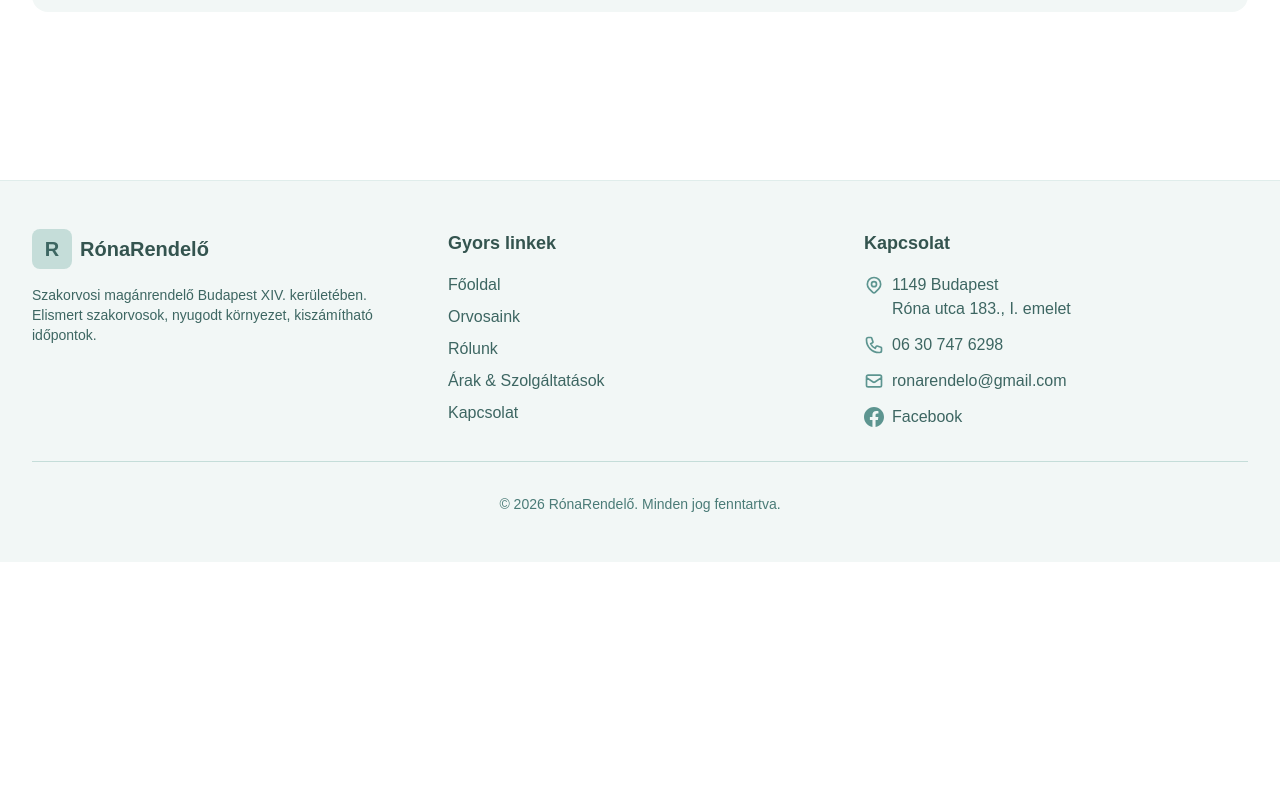
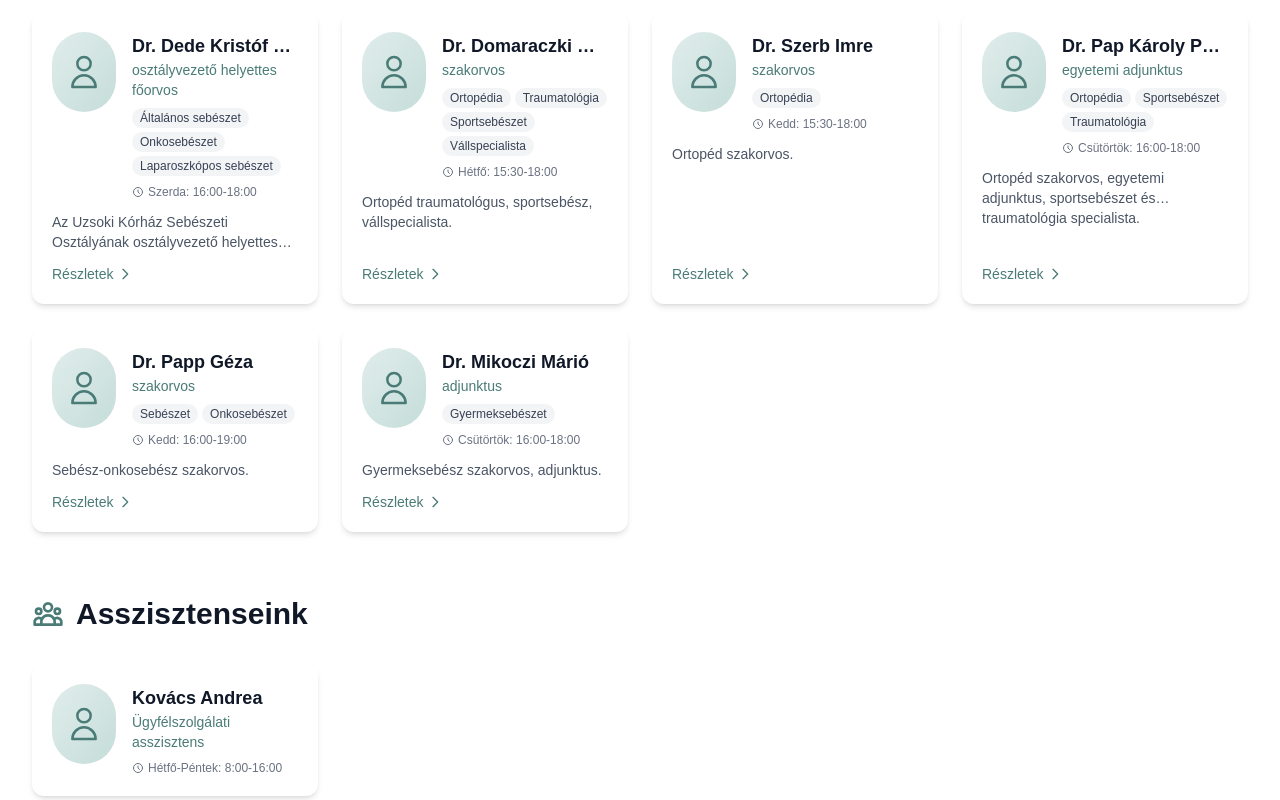
Before and after one commit to krisztajo/rona-appointment, a Next.js app: page /munkatarsaink in a window 1280 px wide. Shown: the part 760-1560 px from the top of the page. Before the commit the page ends 1322 px from the top, so only its background shows below. Built offline with nearby package versions, Linux system fonts and the light colour scheme.

Commit message:
fix: Add missing StaffCard.tsx and other component updates to git
- StaffCard.tsx was created but not committed
- Updated DoctorCard, BookingButton, Footer, Header with new paths
- Updated doctors.ts with staffType field for all staff members

```diff
--- a/src/components/BookingButton.tsx
+++ b/src/components/BookingButton.tsx
@@ -29,7 +29,7 @@ export default function BookingButton({ slug }: BookingButtonProps) {
   if (isAuthenticated && user && allowedRoles.includes(user.role)) {
     return (
       <Link
-        href={`/orvosaink/${slug}/foglalas`}
+        href={`/munkatarsaink/${slug}/foglalas`}
         className="inline-flex items-center gap-2 bg-rona-500 text-white px-6 py-3 rounded-lg hover:bg-rona-600 transition-colors font-medium"
       >
         <svg className="w-5 h-5" fill="none" stroke="currentColor" viewBox="0 0 24 24">
--- a/src/components/DoctorCard.tsx
+++ b/src/components/DoctorCard.tsx
@@ -8,7 +8,7 @@ interface DoctorCardProps {
 
 export default function DoctorCard({ doctor }: DoctorCardProps) {
   return (
-    <Link href={`/orvosaink/${doctor.id}`} className="group h-full">
+    <Link href={`/munkatarsaink/${doctor.id}`} className="group h-full">
       <div className="bg-white rounded-xl shadow-md overflow-hidden hover:shadow-xl transition-shadow duration-300 p-5 h-full flex flex-col">
         <div className="flex items-start gap-4">
           {/* Small oval photo */}
--- a/src/components/Footer.tsx
+++ b/src/components/Footer.tsx
@@ -30,8 +30,8 @@ export default function Footer() {
                 </Link>
               </li>
               <li>
-                <Link href="/orvosaink" className="hover:text-rona-500 transition-colors">
-                  Orvosaink
+                <Link href="/munkatarsaink" className="hover:text-rona-500 transition-colors">
+                  Munkatársaink
                 </Link>
               </li>
                 <li>
--- a/src/components/Header.tsx
+++ b/src/components/Header.tsx
@@ -10,7 +10,7 @@ import { useAuth } from "@/contexts/AuthContext";
 const navigation = [
   { name: "Főoldal", href: "/" },
   { name: "Rólunk", href: "/rolunk" },
-  { name: "Orvosaink", href: "/orvosaink" },
+  { name: "Munkatársaink", href: "/munkatarsaink" },
   { name: "Árak & Szolgáltatások", href: "/szolgaltatasok" },
   { name: "Kapcsolat", href: "/kapcsolat" },
 ];
--- /dev/null
+++ b/src/components/StaffCard.tsx
@@ -0,0 +1,95 @@
+import Link from "next/link";
+import Image from "next/image";
+import { StaffMember } from "@/data/doctors";
+
+interface StaffCardProps {
+  staff: StaffMember;
+  linkPrefix?: string;
+}
+
+export default function StaffCard({ staff, linkPrefix = "/munkatarsaink" }: StaffCardProps) {
+  const isDoctor = staff.staffType === "doctor";
+  const href = isDoctor ? `${linkPrefix}/${staff.id}` : "#";
+
+  const CardContent = () => (
+    <div className="bg-white rounded-xl shadow-md overflow-hidden hover:shadow-xl transition-shadow duration-300 p-5 h-full flex flex-col">
+      <div className="flex items-start gap-4">
+        {/* Photo */}
+        <div className="flex-shrink-0">
+          <div className="w-16 h-20 rounded-full bg-gradient-to-br from-rona-100 to-rona-200 flex items-center justify-center overflow-hidden">
+            <svg className="w-10 h-10 text-rona-600" fill="none" stroke="currentColor" viewBox="0 0 24 24">
+              <path strokeLinecap="round" strokeLinejoin="round" strokeWidth={1.5} d="M16 7a4 4 0 11-8 0 4 4 0 018 0zM12 14a7 7 0 00-7 7h14a7 7 0 00-7-7z" />
+            </svg>
+            {/* Uncomment when images are available:
+            <Image
+              src={staff.image}
+              alt={staff.name}
+              width={64}
+              height={80}
+              className="object-cover w-full h-full"
+            />
+            */}
+          </div>
+        </div>
+
+        {/* Info */}
+        <div className="flex-1 min-w-0">
+          <h3 className="text-lg font-bold text-gray-900 group-hover:text-rona-600 transition-colors truncate">
+            {staff.name}
+          </h3>
+          <p className="text-rona-600 text-sm font-medium mb-2">{staff.title}</p>
+
+          {/* For doctors: show specialties */}
+          {isDoctor && staff.specialties && staff.specialties.length > 0 && (
+            <div className="flex flex-wrap gap-1 mb-2">
+              {staff.specialties.map((specialty) => (
+                <span
+                  key={specialty}
+                  className="text-xs bg-gray-100 text-gray-700 px-2 py-0.5 rounded-full"
+                >
+                  {specialty}
+                </span>
+              ))}
+            </div>
+          )}
+
+          {/* Schedule */}
+          {staff.schedule && (
+            <div className="flex items-center gap-1 text-xs text-gray-500">
+              <svg className="w-3 h-3" fill="none" stroke="currentColor" viewBox="0 0 24 24">
+                <path strokeLinecap="round" strokeLinejoin="round" strokeWidth={2} d="M12 8v4l3 3m6-3a9 9 0 11-18 0 9 9 0 0118 0z" />
+              </svg>
+              <span className="truncate">{staff.schedule}</span>
+            </div>
+          )}
+        </div>
+      </div>
+
+      {/* Short bio - only for doctors */}
+      {isDoctor && staff.shortBio && (
+        <p className="text-gray-600 text-sm line-clamp-2 mt-3 flex-grow">{staff.shortBio}</p>
+      )}
+
+      {/* CTA - only for doctors */}
+      {isDoctor && (
+        <div className="mt-3 flex items-center text-rona-600 font-medium text-sm group-hover:text-rona-700">
+          <span>Részletek</span>
+          <svg className="w-4 h-4 ml-1 group-hover:translate-x-1 transition-transform" fill="none" stroke="currentColor" viewBox="0 0 24 24">
+            <path strokeLinecap="round" strokeLinejoin="round" strokeWidth={2} d="M9 5l7 7-7 7" />
+          </svg>
+        </div>
+      )}
+    </div>
+  );
+
+  // For doctors, wrap in Link. For assistants, just render the card
+  return isDoctor ? (
+    <Link href={href} className="group h-full">
+      <CardContent />
+    </Link>
+  ) : (
+    <div className="h-full">
+      <CardContent />
+    </div>
+  );
+}
--- a/src/data/doctors.ts
+++ b/src/data/doctors.ts
@@ -1,7 +1,10 @@
-export interface Doctor {
+export type StaffType = 'doctor' | 'assistant';
+
+export interface StaffMember {
   id: string;
   name: string;
   title: string;
+  staffType: StaffType;
   specialties: string[];
   schedule: string;
   image: string;
@@ -13,11 +16,15 @@ export interface Doctor {
   website?: string;
 }
 
-export const doctors: Doctor[] = [
+// Backward compatibility
+export type Doctor = StaffMember;
+
+export const doctors: StaffMember[] = [
   {
     id: "dr-csitos-agnes",
     name: "Dr. Csitos Ágnes",
     title: "rendelővezető",
+    staffType: "doctor",
     specialties: ["Bőrgyógyászat", "Gyerekbőrgyógyászat", "Kozmetológia"],
     schedule: "Kedd: 15:30-18:00, Péntek: 8:00-12:00",
     image: "/images/doctors/dr-csitos-agnes.jpg",
@@ -46,6 +53,7 @@ Fő érdeklődési területem az ér-, valamint a festéksejtes anyajegyek gondo
     id: "dr-vasarhelyi-gabor",
     name: "Dr. Vásárhelyi Gábor",
     title: "rendelővezető",
+    staffType: "doctor",
     specialties: ["Ortopédia", "Sportsebészet", "Traumatológia"],
     schedule: "Szerda: 15:30-18:00",
     image: "/images/doctors/dr-vasarhelyi-gabor.jpg",
@@ -72,6 +80,7 @@ A RónaRendelő-ben lehetőség van az előzményi adatok, fizikális vizsgálat
     id: "dr-nahm-krisztina",
     name: "Dr. Náhm Krisztina",
     title: "főorvos",
+    staffType: "doctor",
     specialties: ["UH diagnosztika", "Radiológia"],
     schedule: "Hétfő: 16:00-18:00",
     image: "/images/doctors/dr-nahm-krisztina.jpg",
@@ -101,6 +110,7 @@ Rendelőnkben a legkülönfélébb ultrahang vizsgálatokat végezzük. Az elvé
     id: "dr-toth-zoltan",
     name: "Dr. Tóth Zoltán",
     title: "osztályvezető főorvos, PhD",
+    staffType: "doctor",
     specialties: ["Urológia", "Onkosebészet"],
     schedule: "Hétfő: 15:00-20:00",
     image: "/images/doctors/dr-toth-zoltan.jpg",
@@ -126,6 +136,7 @@ Várom, hogy segíthessek Önnek is egészsége megőrzésében és gyógyítás
     id: "dr-dede-kristof",
     name: "Dr. Dede Kristóf Ph.D.",
     title: "osztályvezető helyettes főorvos",
+    staffType: "doctor",
     specialties: ["Általános sebészet", "Onkosebészet", "Laparoszkópos sebészet"],
     schedule: "Szerda: 16:00-18:00",
     image: "/images/doctors/dr-dede-kristof.jpg",
@@ -153,6 +164,7 @@ További kiemelt érdeklődési területem a sportsérv sebészete. A rendelése
     id: "dr-domaraczki-oliver",
     name: "Dr. Domaraczki Olivér",
     title: "szakorvos",
+    staffType: "doctor",
     specialties: ["Ortopédia", "Traumatológia", "Sportsebészet", "Vállspecialista"],
     schedule: "Hétfő: 15:30-18:00",
     image: "/images/doctors/dr-domaraczki-oliver.jpg",
@@ -169,6 +181,7 @@ További kiemelt érdeklődési területem a sportsérv sebészete. A rendelése
     id: "dr-szerb-imre",
     name: "Dr. Szerb Imre",
     title: "szakorvos",
+    staffType: "doctor",
     specialties: ["Ortopédia"],
     schedule: "Kedd: 15:30-18:00",
     image: "/images/doctors/dr-szerb-imre.jpg",
@@ -184,6 +197,7 @@ További kiemelt érdeklődési területem a sportsérv sebészete. A rendelése
     id: "dr-pap-karoly",
     name: "Dr. Pap Károly Ph.D.",
     title: "egyetemi adjunktus",
+    staffType: "doctor",
     specialties: ["Ortopédia", "Sportsebészet", "Traumatológia"],
     schedule: "Csütörtök: 16:00-18:00",
     image: "/images/doctors/dr-pap-karoly.jpg",
@@ -200,6 +214,7 @@ További kiemelt érdeklődési területem a sportsérv sebészete. A rendelése
     id: "dr-papp-geza",
     name: "Dr. Papp Géza",
     title: "szakorvos",
+    staffType: "doctor",
     specialties: ["Sebészet", "Onkosebészet"],
     schedule: "Kedd: 16:00-19:00",
     image: "/images/doctors/dr-papp-geza.jpg",
@@ -215,6 +230,7 @@ További kiemelt érdeklődési területem a sportsérv sebészete. A rendelése
     id: "dr-mikoczi-mario",
     name: "Dr. Mikoczi Márió",
     title: "adjunktus",
+    staffType: "doctor",
     specialties: ["Gyermeksebészet"],
     schedule: "Csütörtök: 16:00-18:00",
     image: "/images/doctors/dr-mikoczi-mario.jpg",
@@ -225,6 +241,21 @@ További kiemelt érdeklődési területem a sportsérv sebészete. A rendelése
       "Gyermeksebészeti konzultáció",
       "Kisebb gyermeksebészeti beavatkozások"
     ]
+  },
+  {
+    id: "kovacs-andrea",
+    name: "Kovács Andrea",
+    title: "Ügyfélszolgálati asszisztens",
+    staffType: "assistant",
+    specialties: ["Ügyfélszolgálat", "Időpontfoglalás"],
+    schedule: "Hétfő-Péntek: 8:00-16:00",
+    image: "/images/staff/kovacs-andrea.jpg",
+    shortBio: "Ügyfélszolgálati csapatunk vezető asszisztense, több éves tapasztalattal a betegellátásban.",
+    fullBio: `Több mint 8 éve dolgozom az egészségügyi szektorban, ügyfélszolgálati területen. Feladataim közé tartozik az időpontfoglalás koordinálása, a betegek fogadása és tájékoztatása, valamint a rendelő napi működésének adminisztratív támogatása.
+
+Célom, hogy minden betegünk kellemes és gördülékeny élményben részesüljön a RónaRendelőben. Szívesen segítek az időpontok egyeztetésében, a szükséges információk megadásában, valamint az orvosainkkal való kapcsolattartás koordinálásában.
+
+Minden nap azzal a célkitűzéssel érkezem a rendelőbe, hogy pácienseink számára a lehető legkellemesebb és leghatékonyabb ellátást biztosítsuk.`
   }
 ];
 
```
